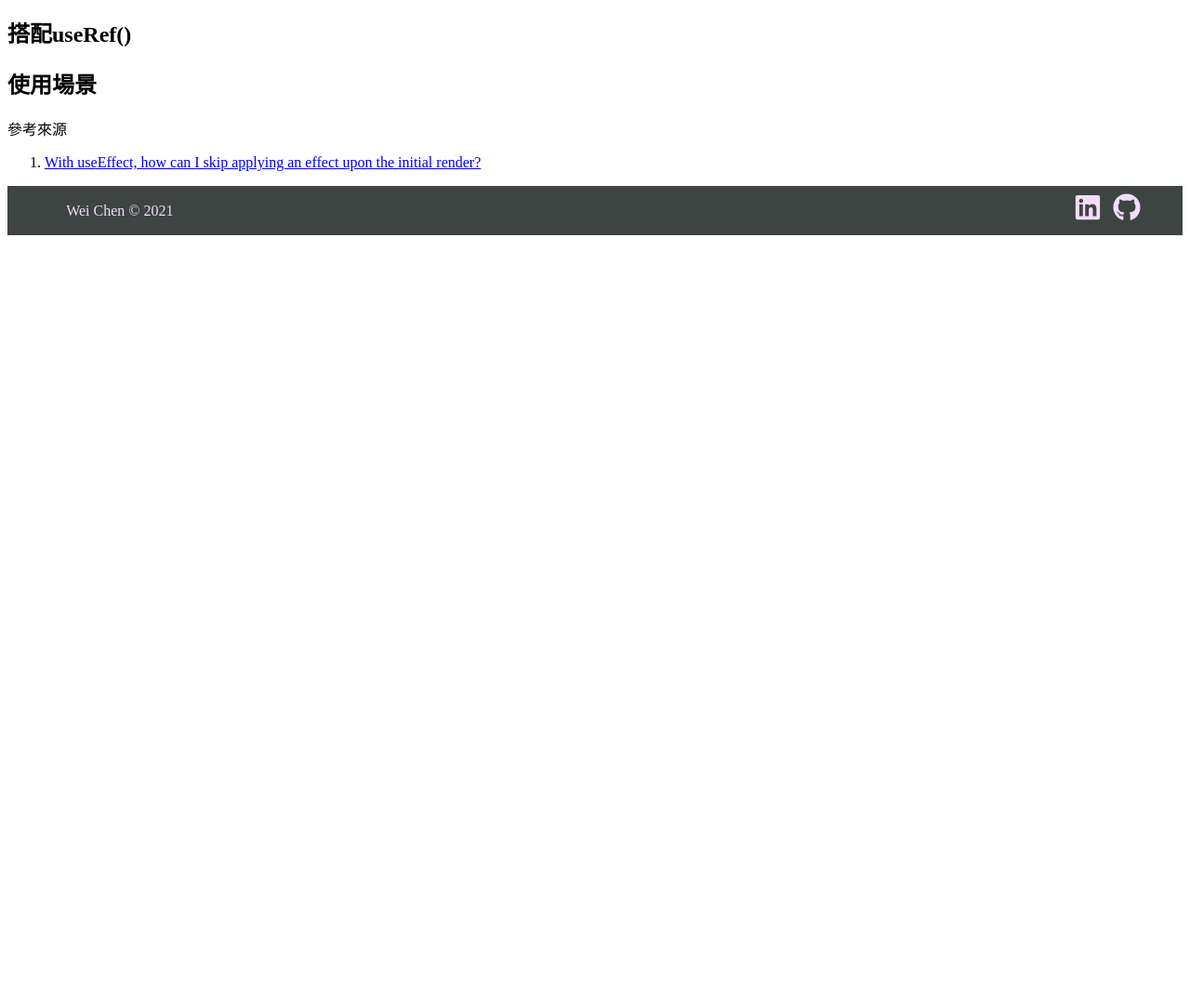
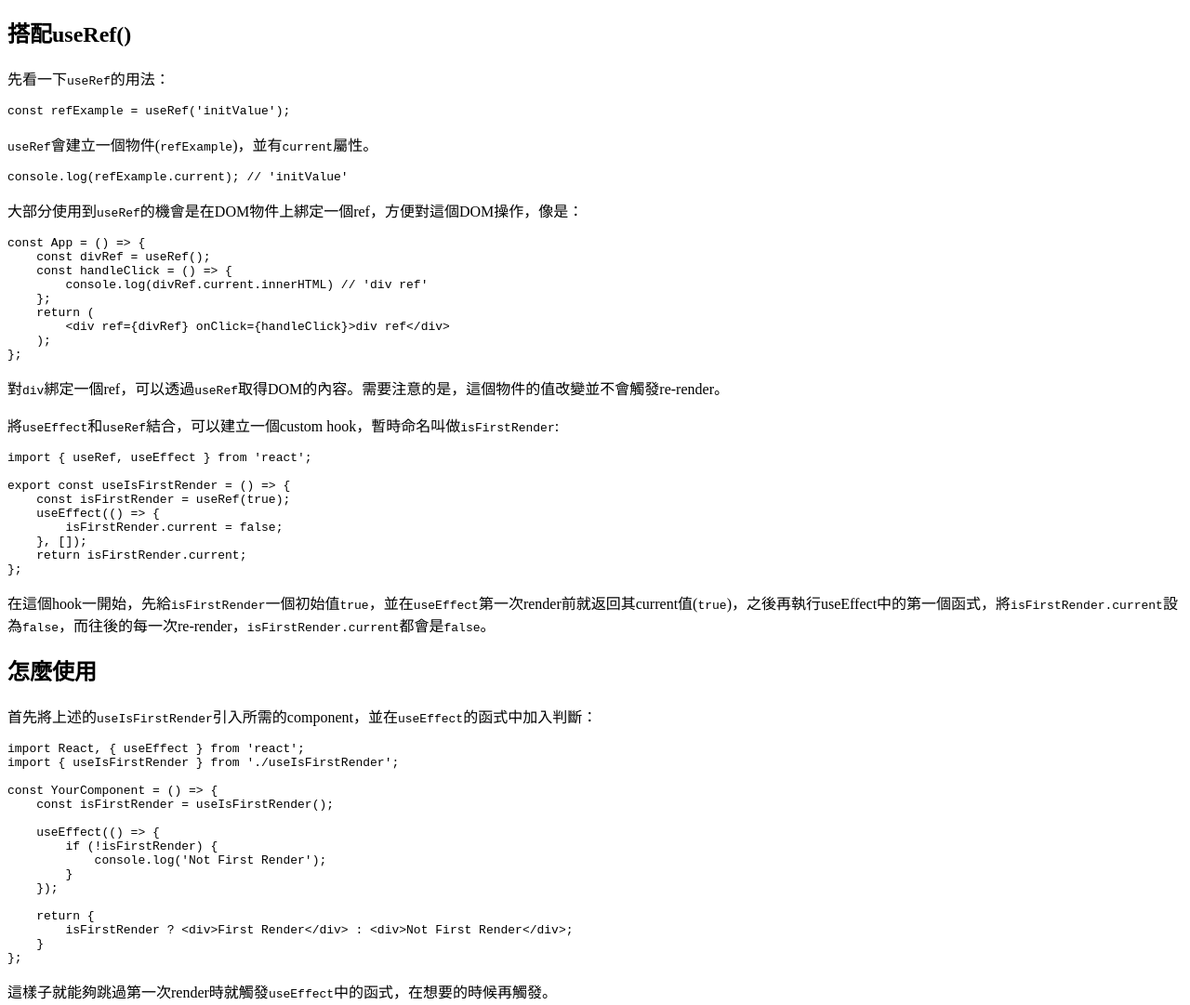
Before and after one commit to movingroovin/WeiCave, a Gatsby site: page /react-useeffect-not-init-fire/ in a window 1280 px wide. Shown: the part 510-1591 px from the top of the page at 93% size. Before the commit the page ends 800 px from the top, so only its background shows below. Built offline with nearby package versions, Linux system fonts and the light colour scheme; Gatsby itself is replaced by a stand-in of ours; some packages are replaced by stand-ins of ours; code samples lack their colours.

Commit message:
feature: code highlight/ article update

````diff
--- a/gatsby-config.js
+++ b/gatsby-config.js
@@ -9,7 +9,20 @@ module.exports = {
     "gatsby-plugin-react-helmet",
     "gatsby-plugin-sitemap",
     "gatsby-plugin-sass",
-    "gatsby-transformer-remark",
+    // "gatsby-transformer-remark",
+    {
+      resolve: `gatsby-transformer-remark`,
+      options: {
+        plugins: [
+          {
+            resolve: `gatsby-remark-highlight-code`,
+            options: {
+              theme: 'dracula'
+            }
+          },
+        ],
+      },
+    },
     {
       resolve: "gatsby-plugin-manifest",
       options: {
--- a/package.json
+++ b/package.json
@@ -15,6 +15,7 @@
     "clean": "gatsby clean"
   },
   "dependencies": {
+    "@deckdeckgo/highlight-code": "^2.6.0",
     "@mdx-js/mdx": "^1.6.22",
     "@mdx-js/react": "^1.6.22",
     "@react-icons/all-files": "^4.1.0",
@@ -28,6 +29,7 @@
     "gatsby-plugin-sharp": "^3.2.1",
     "gatsby-plugin-sitemap": "^3.2.0",
     "gatsby-plugin-styled-components": "^4.2.0",
+    "gatsby-remark-highlight-code": "^2.2.1",
     "gatsby-source-filesystem": "^3.2.0",
     "gatsby-transformer-remark": "^4.0.0",
     "gatsby-transformer-sharp": "^3.2.0",
--- a/src/assests/posts/react-useeffect-not-init-fire.md
+++ b/src/assests/posts/react-useeffect-not-init-fire.md
@@ -5,7 +5,7 @@ tags: ['technical']
 ---
 
 ## useEffect()
-React Hook中，`useEffect`可以處理component的side effect(例如fetch、改變DOM)，並在官網教學中提示「可以把`useEffect`視為 class component中 `componentDidMount`，`componentDidUpdate`和`componentWillUnmount`的組合」。
+React Hook中，`useEffect`可以處理component的side effect(例如fetch、改變DOM)，並在官網文件中提示「可以把`useEffect`視為 class component中 `componentDidMount`，`componentDidUpdate`和`componentWillUnmount`的組合」。
 用法範例為：
 ```javascript
 useEffect(() => {
@@ -19,8 +19,65 @@ useEffect(() => {
 
 
 ## 搭配useRef()
+先看一下`useRef`的用法：
+```javascript
+const refExample = useRef('initValue');
+```
 
-## 使用場景
+`useRef`會建立一個物件(`refExample`)，並有`current`屬性。
+```javascript
+console.log(refExample.current); // 'initValue'
+```
+
+大部分使用到`useRef`的機會是在DOM物件上綁定一個ref，方便對這個DOM操作，像是：
+```javascript
+const App = () => {
+    const divRef = useRef();
+    const handleClick = () => {
+        console.log(divRef.current.innerHTML) // 'div ref'
+    };
+    return (
+        <div ref={divRef} onClick={handleClick}>div ref</div>
+    );
+};
+```
+對`div`綁定一個ref，可以透過`useRef`取得DOM的內容。需要注意的是，這個物件的值改變並不會觸發re-render。
+
+將`useEffect`和`useRef`結合，可以建立一個custom hook，暫時命名叫做`isFirstRender`:
+```javascript
+import { useRef, useEffect } from 'react';
+
+export const useIsFirstRender = () => {
+    const isFirstRender = useRef(true);
+    useEffect(() => {
+        isFirstRender.current = false;
+    }, []);
+    return isFirstRender.current;
+};
+```
+在這個hook一開始，先給`isFirstRender`一個初始值`true`，並在`useEffect`第一次render前就返回其current值(`true`)，之後再執行useEffect中的第一個函式，將`isFirstRender.current`設為`false`，而往後的每一次re-render，`isFirstRender.current`都會是`false`。
+
+## 怎麼使用
+首先將上述的`useIsFirstRender`引入所需的component，並在`useEffect`的函式中加入判斷：
+```javascript
+import React, { useEffect } from 'react';
+import { useIsFirstRender } from './useIsFirstRender';
+
+const YourComponent = () => {
+    const isFirstRender = useIsFirstRender();
+
+    useEffect(() => {
+        if (!isFirstRender) {
+            console.log('Not First Render');
+        }
+    });
+
+    return {
+        isFirstRender ? <div>First Render</div> : <div>Not First Render</div>;
+    }
+};
+```
+這樣子就能夠跳過第一次render時就觸發`useEffect`中的函式，在想要的時候再觸發。
 
 參考來源
 1. [With useEffect, how can I skip applying an effect upon the initial render?](https://stackoverflow.com/questions/53179075/with-useeffect-how-can-i-skip-applying-an-effect-upon-the-initial-render)
--- a/src/templates/blog-post.js
+++ b/src/templates/blog-post.js
@@ -3,6 +3,8 @@ import { graphql } from 'gatsby'
 import Header from '../components/Header'
 import Footer from '../components/Footer'
 import styled from 'styled-components';
+import { defineCustomElements as deckDeckGoHighlightElement } from '@deckdeckgo/highlight-code/dist/loader';
+deckDeckGoHighlightElement();
 
 const PostTime = styled.span`
   color: #737373;
````
Also changed, not shown: 1 other file.
